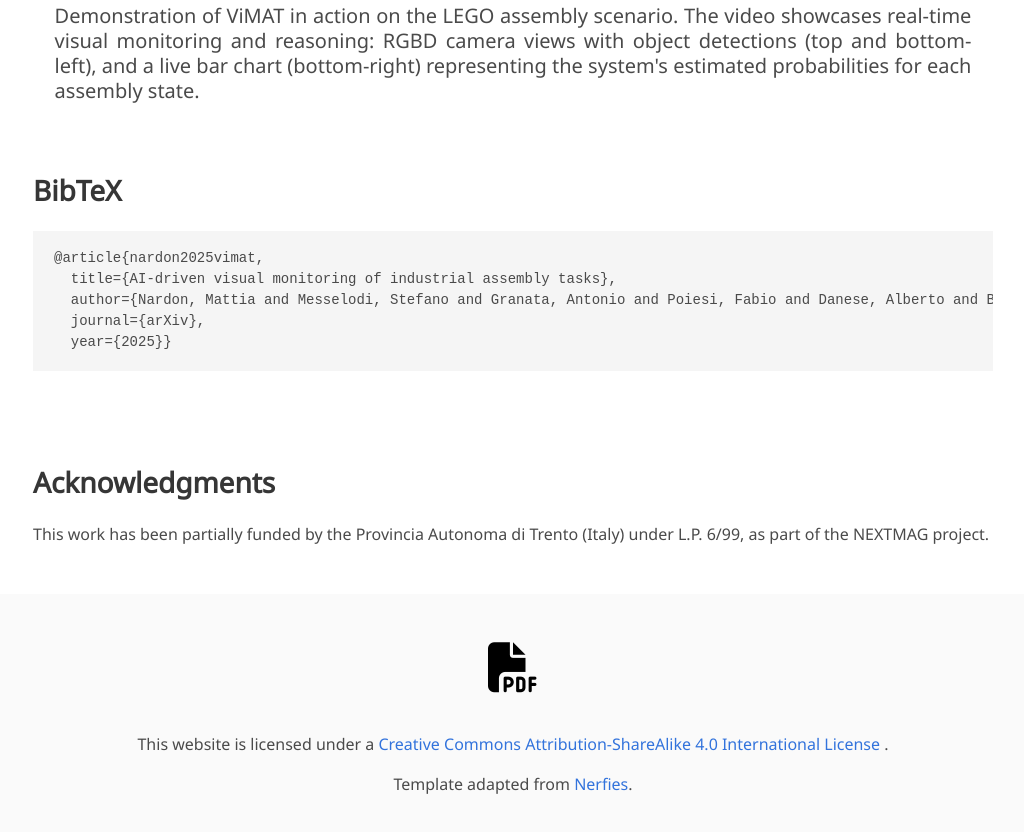
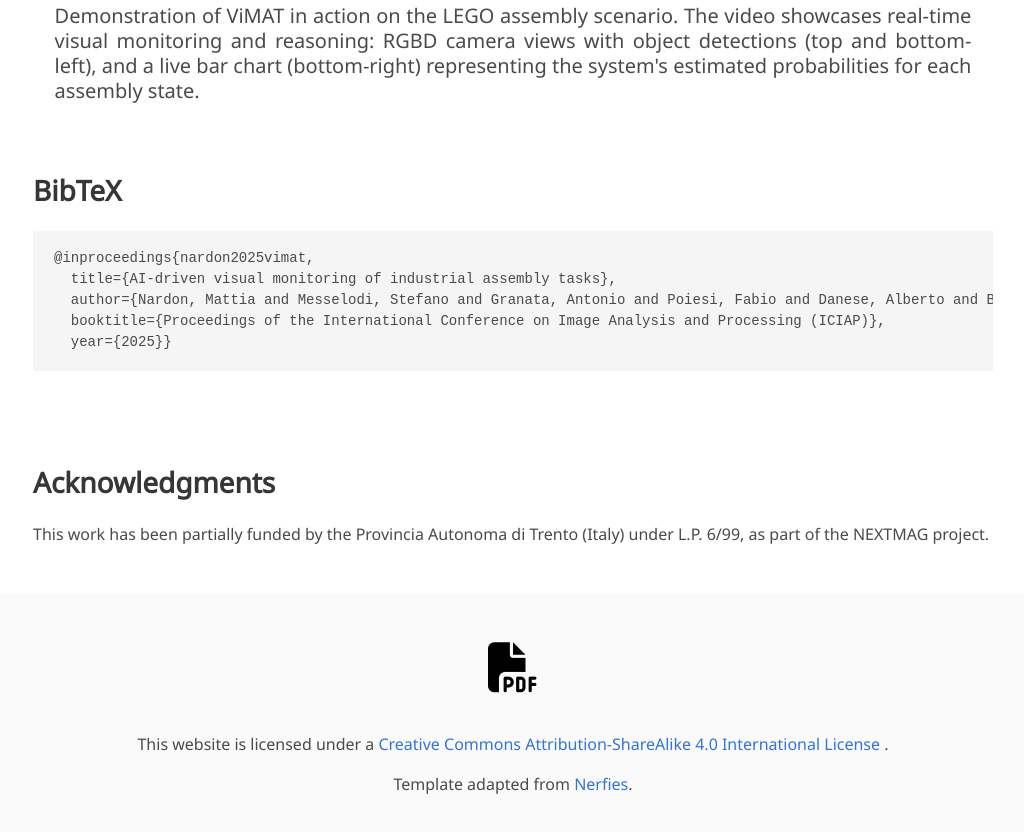
Before and after one commit to tev-fbk/ViMAT, a plain HTML site: page index.html in a window 1280 px wide. Shown: the part 3848-4680 px from the top of the page, without its empty margins (127-1151 px from the left). Drawn offline with nearby package versions, Linux system fonts and the light colour scheme; some icons are missing; a web font is replaced by a local one.

Commit message:
Update BibTeX entry to reflect conference publication details

```diff
--- a/index.html
+++ b/index.html
@@ -188,10 +188,10 @@
   <section class="section" id="BibTeX">
     <div class="container is-max-desktop content">
       <h2 class="title">BibTeX</h2>
-      <pre><code>@article{nardon2025vimat,
+      <pre><code>@inproceedings{nardon2025vimat,
   title={AI-driven visual monitoring of industrial assembly tasks},
   author={Nardon, Mattia and Messelodi, Stefano and Granata, Antonio and Poiesi, Fabio and Danese, Alberto and Boscaini, Davide},
-  journal={arXiv},
+  booktitle={Proceedings of the International Conference on Image Analysis and Processing (ICIAP)},
   year={2025}}</code></pre>
     </div>
 </section>
```
